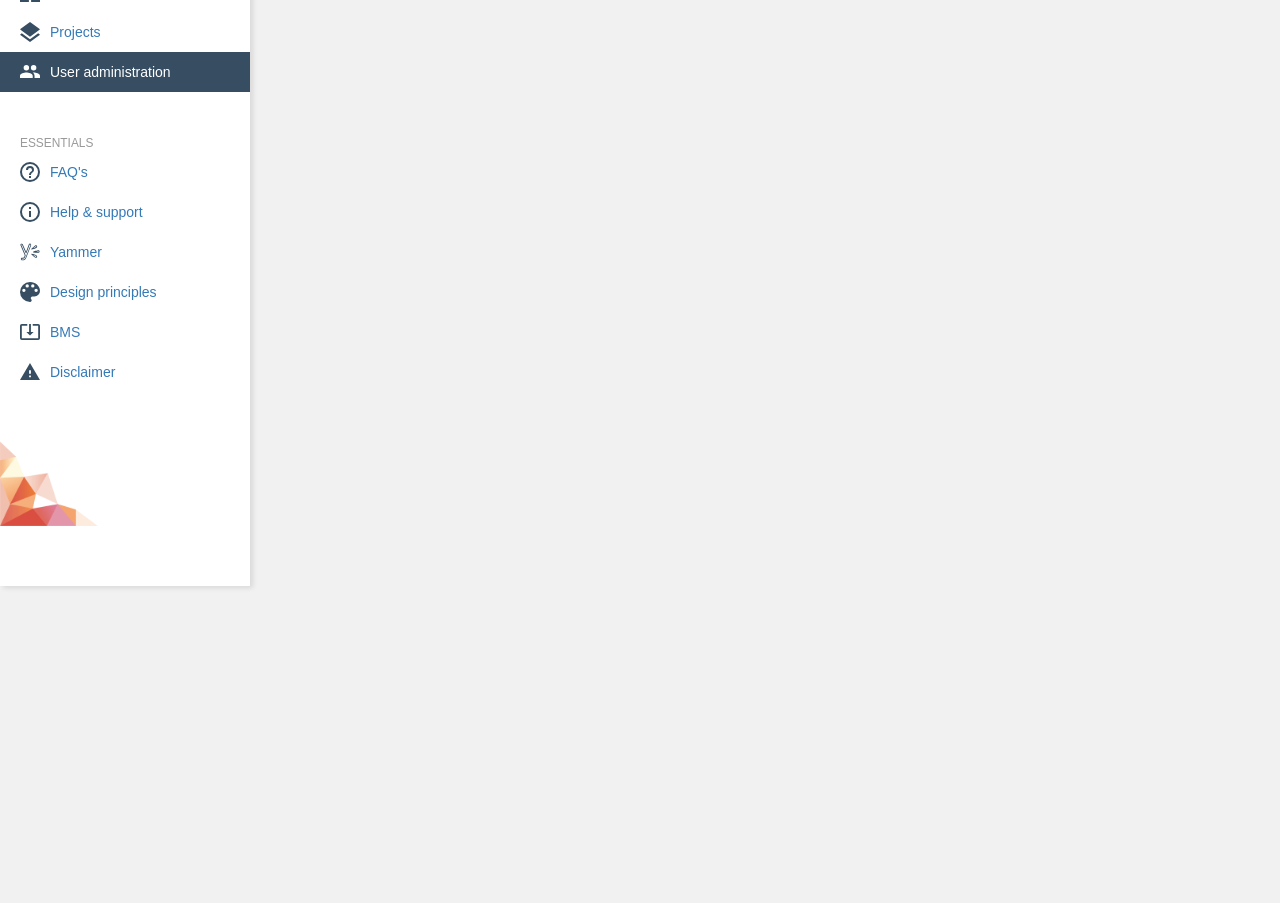
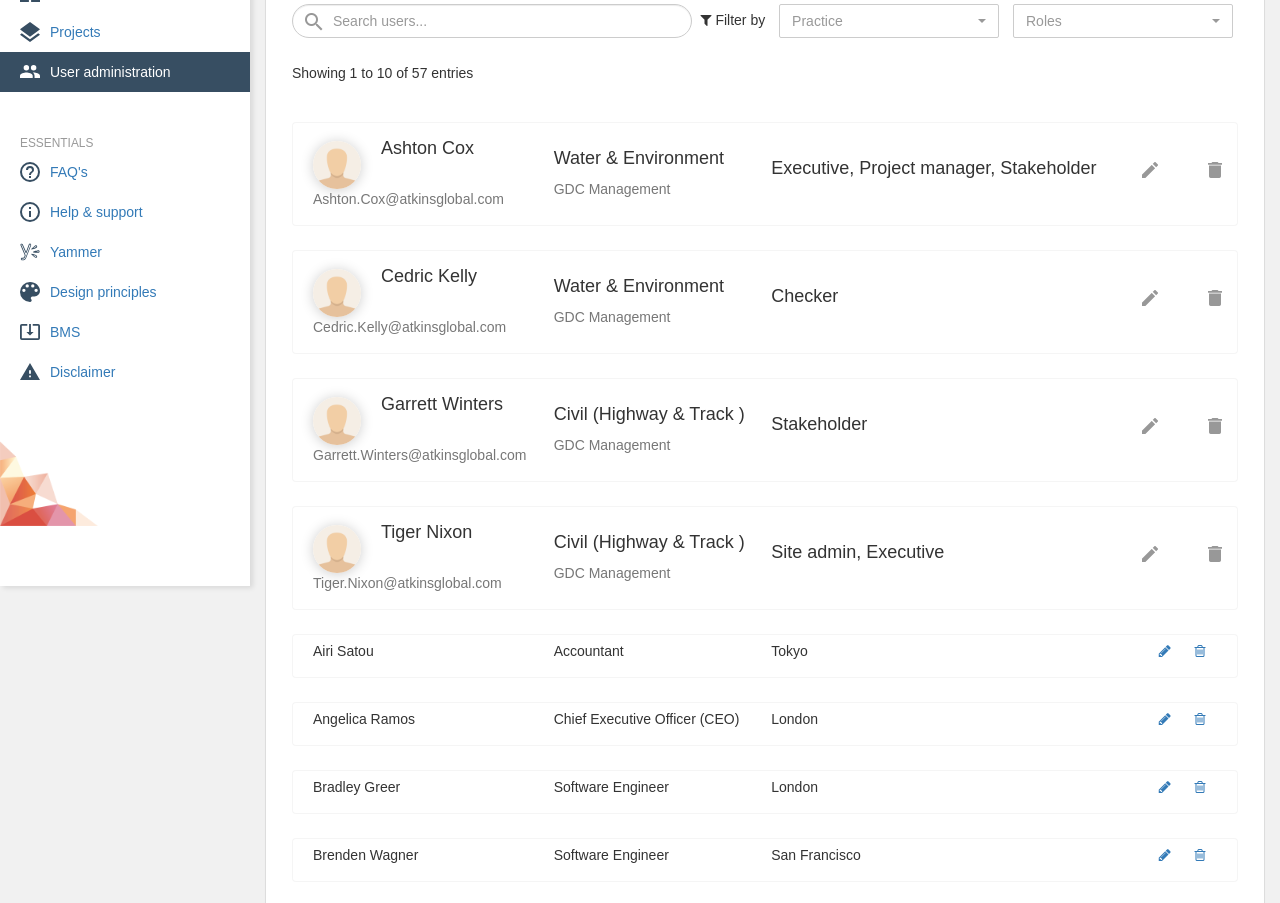
Before and after one commit to shantikumar/test_style, a plain HTML site: page tables.html in a window 1280 px wide. Shown: the part 274-1177 px from the top of the page. Before the commit the page ends 800 px from the top, so only its background shows below. Drawn offline with nearby package versions, Linux system fonts and the light colour scheme.

Commit message:
changes
changes

```diff
--- a/tables.html
+++ b/tables.html
@@ -15,7 +15,7 @@
 
     </head>
     <body>
-      <a href="javascript:void(0)" class="closebtn hidden" id="closeNav">&times;</a>
+      <a href="javascript:void(0)" class="closebtn hidden" id="closeNav">&nbsp;</a>
         <header>
             <div class="top-nav">
                <div class="visible-xs-block visible-sm-block">
@@ -106,7 +106,7 @@
             </li>
         </ul>
 
-        <!--
+
         <main>
             <div class="container-fluid">
                 <section class="body-section-header">
@@ -119,7 +119,7 @@
                             </ol>
                         </div>
                         <div class="col-xs-12 col-md-3 col-lg-3">
-                            <button type="button" class="btn btn-primary pull-right effect">
+                            <button type="button" class="btn btn-primary pull-right effect hidden-xs">
                                 <span class="hidden-xs visible-md-block visible-lg-block">Add new user</span>
                                 <span class="visible-xs"><img src="images/icon_plus.svg" width="48px" height="48px"></span>
                             </button>
@@ -130,7 +130,7 @@
                     <div class="panel panel-default">
                         <div class="panel-body">
                             <h3 class="section-header">Manage users</h3>
-                            <ul class="list-inline pull-right">
+                            <ul class="list-inline pull-right hidden-xs">
                                <li><i class="fa fa-filter"></i> Filter by</li>
                                <li>
                                     <select class="selectpicker show-menu-arrow show-tick">
@@ -171,7 +171,7 @@
                                 <tbody>
                                     <tr>
                                         <td>
-                                            <span class="avatar pull-left">
+                                            <span class="avatar pull-left hidden-xs">
                                                 <img class="circle" src="images/default_avatar.png">
                                             </span>
                                             <h4>Tiger Nixon</h4>
@@ -186,13 +186,13 @@
                                         </td>
 
                                         <td>
-                                            <a href=""><img src="images/edit_icon.png"></a>
-                                            <a href=""><img src="images/delete_icon.png"></a>
+                                            <a href="" class="btn btn-link"><img src="images/edit_icon.png"></a>
+                                            <a href="" class="btn btn-link"><img src="images/delete_icon.png"></a>
                                         </td>
                                     </tr>
                                     <tr>
                                         <td>
-                                            <span class="avatar pull-left">
+                                            <span class="avatar pull-left hidden-xs">
                                                 <img class="circle" src="images/default_avatar.png">
                                             </span>
                                             <h4>Garrett Winters</h4>
@@ -203,25 +203,16 @@
                                             <span class="center-block text-muted">GDC Management</span>
                                         </td>
                                         <td>
-                                             <select class="selectpicker show-menu-arrow" multiple title="Select role">
-                                              <option>Site admin</option>
-                                              <option selected>Executive</option>
-                                              <option>Project manager</option>
-                                              <option>Stakeholder</option>
-                                              <option>Originator</option>
-                                              <option>Checker</option>
-                                              <option>Reviewer</option>
-                                              <option>Authorizer</option>
-                                            </select>
+                                            <h4>Stakeholder</h4>
                                         </td>
                                         <td>
-                                            <a href=""><img src="images/edit_icon.png"></a>
-                                            <a href=""><img src="images/delete_icon.png"></a>
+                                            <a href="" class="btn btn-link"><img src="images/edit_icon.png"></a>
+                                            <a href="" class="btn btn-link"><img src="images/delete_icon.png"></a>
                                         </td>
                                     </tr>
                                     <tr>
                                         <td>
-                                            <span class="avatar pull-left">
+                                            <span class="avatar pull-left hidden-xs">
                                                 <img class="circle" src="images/default_avatar.png">
                                             </span>
                                             <h4>Ashton Cox</h4>
@@ -232,25 +223,16 @@
                                             <span class="center-block text-muted">GDC Management</span>
                                         </td>
                                         <td>
-                                             <select class="selectpicker show-menu-arrow" multiple title="Select role">
-                                              <option selected>Site admin</option>
-                                              <option>Executive</option>
-                                              <option selected>Project manager</option>
-                                              <option>Stakeholder</option>
-                                              <option>Originator</option>
-                                              <option>Checker</option>
-                                              <option>Reviewer</option>
-                                              <option>Authorizer</option>
-                                            </select>
+                                             <h4>Executive, Project manager, Stakeholder</h4>
                                         </td>
                                         <td>
-                                            <a href=""><img src="images/edit_icon.png"></a>
-                                            <a href=""><img src="images/delete_icon.png"></a>
+                                            <a href="" class="btn btn-link"><img src="images/edit_icon.png"></a>
+                                            <a href="" class="btn btn-link"><img src="images/delete_icon.png"></a>
                                         </td>
                                     </tr>
                                     <tr>
                                         <td>
-                                            <span class="avatar pull-left">
+                                            <span class="avatar pull-left hidden-xs">
                                                 <img class="circle" src="images/default_avatar.png">
                                             </span>
                                             <h4>Cedric Kelly</h4>
@@ -261,20 +243,11 @@
                                             <span class="center-block text-muted">GDC Management</span>
                                         </td>
                                         <td>
-                                             <select class="selectpicker show-menu-arrow" multiple title="Select role">
-                                              <option selected>Site admin</option>
-                                              <option>Executive</option>
-                                              <option selected>Project manager</option>
-                                              <option>Stakeholder</option>
-                                              <option>Originator</option>
-                                              <option>Checker</option>
-                                              <option>Reviewer</option>
-                                              <option>Authorizer</option>
-                                            </select>
+                                             <h4>Checker</h4>
                                         </td>
                                         <td>
-                                            <a href=""><img src="images/edit_icon.png"></a>
-                                            <a href=""><img src="images/delete_icon.png"></a>
+                                            <a href="" class="btn btn-link"><img src="images/edit_icon.png"></a>
+                                            <a href="" class="btn btn-link"><img src="images/delete_icon.png"></a>
                                         </td>
                                     </tr>
                                     <tr>
@@ -761,7 +734,8 @@
                 </section>
             </div>
         </main>
-        -->
+
+
 
         <script src="js/jquery.min.js"></script>
         <script src="js/bootstrap.min.js"></script>
@@ -805,12 +779,14 @@
                     $('body').addClass('open-bg');
                     $('#closeNav').removeClass('hidden');
                     $('header').hide();
+                    $('main').hide();
                 });
                 $( "#closeNav" ).click(function() {
                     $('#sideNav').removeClass('open');
                     $('body').removeClass('open-bg');
                     $('#closeNav').addClass('hidden');
                     $('header').show();
+                    $('main').show();
                 });
 
                 $( "#showGlobalSearch" ).click(function(e) {
```
